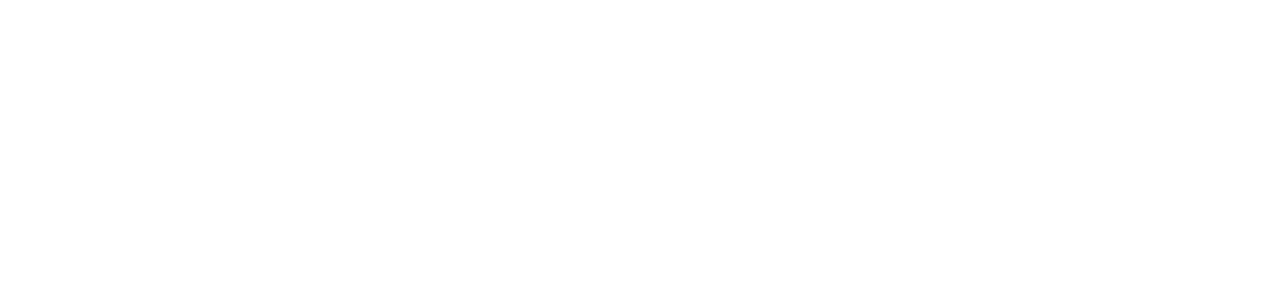
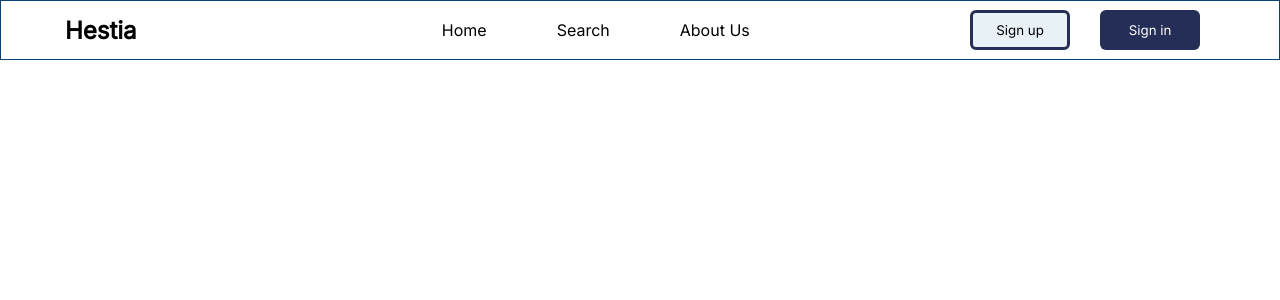
Before and after one commit to subru-37/Ergotech-Hestia, a React (Create React App) app: page / in a window 1280 px wide. Shown: the top 300 px of the page. Built offline with nearby package versions, Linux system fonts and the light colour scheme.

Commit message:
navbar is fully functional design wise

```diff
--- a/package.json
+++ b/package.json
@@ -3,6 +3,10 @@
   "version": "0.1.0",
   "private": true,
   "dependencies": {
+    "@emotion/react": "^11.10.6",
+    "@emotion/styled": "^11.10.6",
+    "@mui/icons-material": "^5.11.9",
+    "@mui/material": "^5.11.10",
     "@testing-library/jest-dom": "^5.16.5",
     "@testing-library/react": "^13.4.0",
     "@testing-library/user-event": "^13.5.0",
--- a/src/Components/Navbar/Navbar.css
+++ b/src/Components/Navbar/Navbar.css
@@ -0,0 +1,54 @@
+.parent_navbar{
+    position: fixed;
+    top: 0;
+    min-width: 100vw;
+    border: 1px solid #0C4271;
+    min-height: 60px;
+    display: flex;
+    align-items: center;
+    justify-content: center;
+    transition: 0.2s;
+}
+.scrolled{
+    visibility: hidden;
+    opacity: 0;
+    transition: visibility 0.2s, opacity 0.2s linear;
+}
+.container{
+    display: flex;
+    justify-content: space-between;
+    flex-direction: row;
+    align-items: center;
+    width: 90%;
+}
+.navitems{
+    width: 35vw;
+    justify-content: space-evenly;
+    position: relative;
+    left: 50px;
+}
+.navitem{
+    cursor: pointer;
+}
+.logo{
+    font-family: 'Inter', sans-serif;
+}
+.signup{
+    background: #E8F1F5;
+    border: 3px solid #252E56;
+    border-radius: 6px;
+    margin: 0 15px;
+    width: 100px;
+    height: 40px;
+    cursor: pointer;
+}
+.signin{
+    background: #252E56;
+    border-radius: 6px;
+    margin: 0 15px;
+    color: white;
+    border: none;
+    width: 100px;
+    height: 40px;
+    cursor: pointer;
+}
--- a/src/Components/Navbar/Navbar.jsx
+++ b/src/Components/Navbar/Navbar.jsx
@@ -1,9 +1,43 @@
-import React from 'react'
+import React,{useState,useEffect} from 'react'
+import './Navbar.css'
+export default function Navbar() {
+  const [scroll, setScroll] = useState(false);
+  const [scrollp, setScrollP] = useState(window.scrollY);
+  useEffect(() => {
+    window.addEventListener("scroll", navScrolled);
+    function navScrolled(e) {
+      setScrollP(window.scrollY);
+      if (window.scrollY > scrollp) {
+        setScroll(true);
+        console.log(scrollp,scroll)
+      } else if (window.scrollY <= scrollp){
+        setScroll(false);
+      }
+      // console.log(scrollp, scroll)
+    }
 
-export default function Navbar() {
+    return () => {
+      window.removeEventListener("scroll", navScrolled);
+    };
+  }, [scrollp]);
   return (
-    <div>
-
+    <div className={ scroll ? 'parent_navbar scrolled' : 'parent_navbar'}>
+      <div className='container'>
+      <div className='logo'>
+            <h2>Hestia</h2>
+        </div>
+        <div>
+          <ul className='navitems' style={{listStyle:'none',display:'flex',flexDirection:'row'}}>
+            <li className='navitem'>Home</li>
+            <li className='navitem'>Search</li>
+            <li className='navitem'>About Us</li>
+          </ul>
+        </div>
+        <div className='buttons'>
+          <button className='signup'>Sign up</button>
+          <button className='signin'>Sign in</button>
+        </div>
+      </div>
     </div>
   )
 }
--- a/src/Pages/Landing/Landing.jsx
+++ b/src/Pages/Landing/Landing.jsx
@@ -3,7 +3,7 @@
 import Navbar from '../../Components/Navbar/Navbar'
 export default function Landing() {
   return (
-    <div>
+    <div style={{minHeight:'200vh'}}>
         <Navbar/>
     </div>
   )
--- a/src/index.css
+++ b/src/index.css
@@ -1,5 +1,11 @@
-
+@import url('https://fonts.googleapis.com/css2?family=Inter&display=swap');
 code {
   font-family: source-code-pro, Menlo, Monaco, Consolas, 'Courier New',
     monospace;
 }
+*{
+  font-family: 'Inter', sans-serif;
+  box-sizing: border-box;
+  padding: 0;
+  margin: 0;
+}
```
Also changed, not shown: 1 other file (tests, documents, lock files or other folders).
